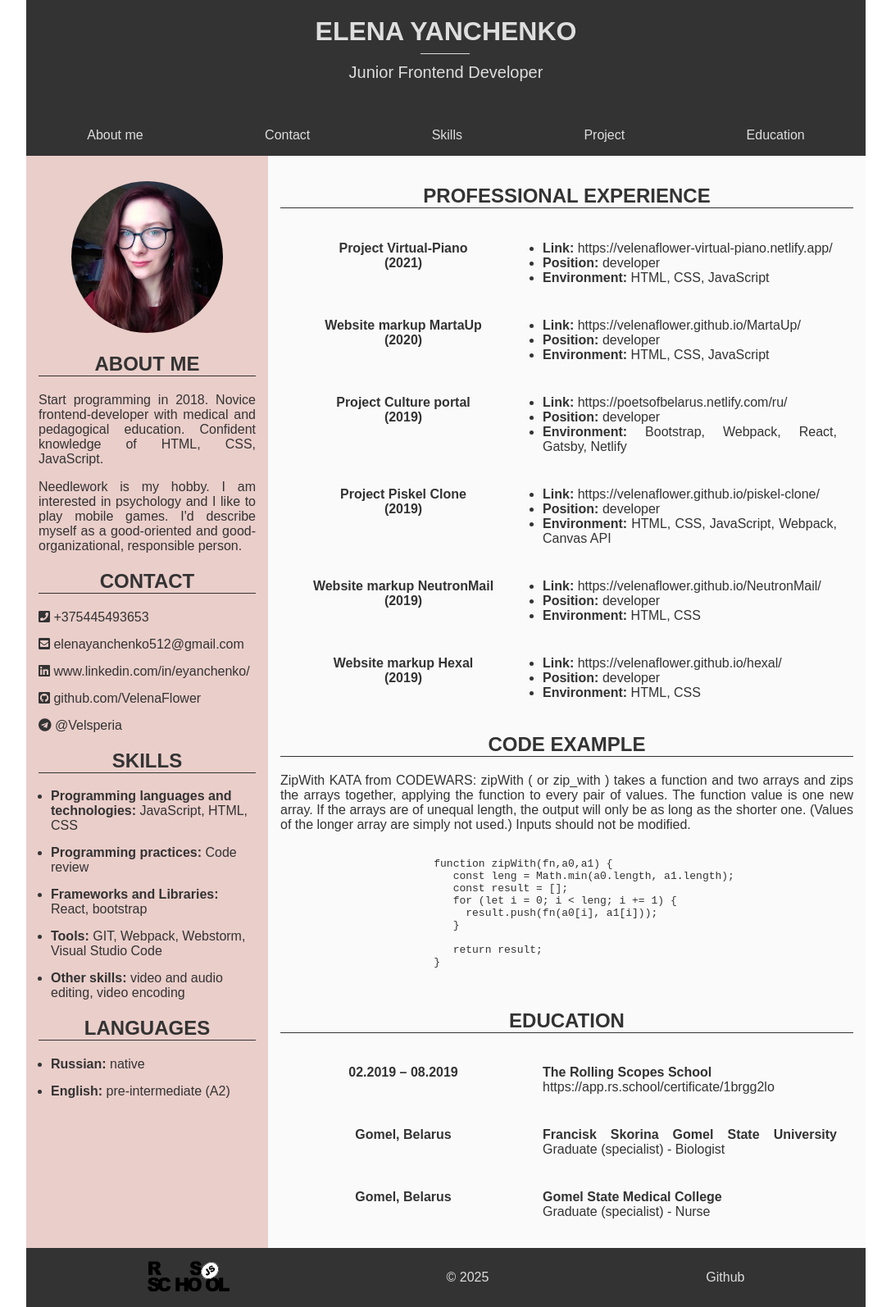
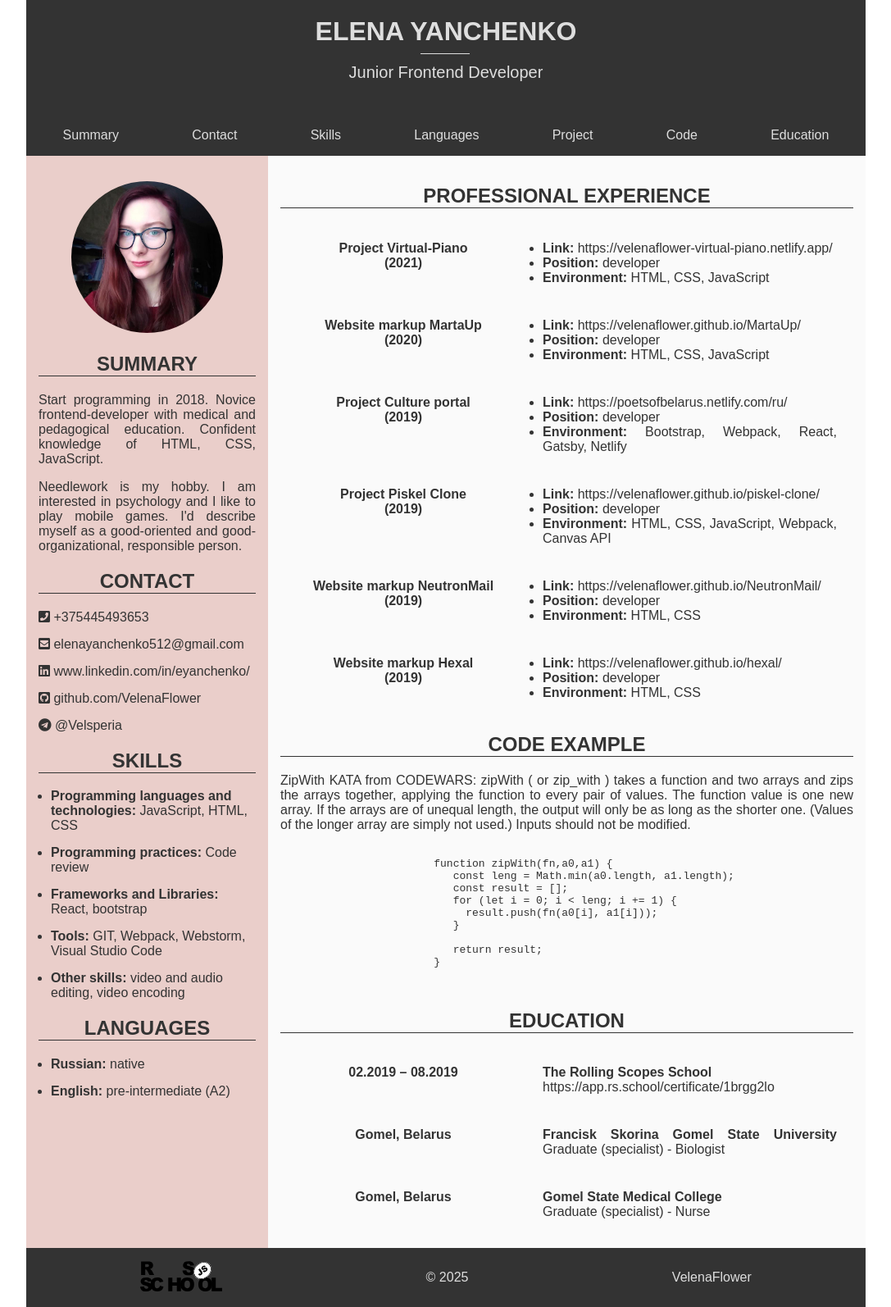
Before and after one commit to VelenaFlower/rsschool-cv, a plain HTML site: page index.html in a window 1280 px wide. Shown: the whole page at 82% size, without its empty margins (96-1183 px from the left). Drawn offline with Linux system fonts and the light colour scheme.

Commit message:
refactor: update nav links

```diff
--- a/index.html
+++ b/index.html
@@ -5,6 +5,7 @@
     <title>RSSchool-cv</title>
     <link href="styles.css" rel="stylesheet">
     <link href="assets/fonts/fontawesome/css/all.css" rel="stylesheet">
+    <link rel="icon" href="assets/images/favicon.ico">
 </head>
 <body>
     <div class="wrapper">
@@ -17,10 +18,12 @@
             </div>
             <nav>
                 <ul class="links-nav">
-                    <li><a class="link-nav" href="#about">About me</a></li>
+                    <li><a class="link-nav" href="#about">Summary</a></li>
                     <li><a class="link-nav" href="#contact">Contact</a></li>
                     <li><a class="link-nav" href="#skills">Skills</a></li>
+                    <li><a class="link-nav" href="#languages">Languages</a></li>
                     <li><a class="link-nav" href="#project">Project</a></li>
+                    <li><a class="link-nav" href="#code">Code</a></li>
                     <li><a class="link-nav" href="#education">Education</a></li>
                 </ul>
             </nav>
@@ -30,7 +33,7 @@
                 <figure>
                     <img class="img-cv" src="assets/images/photo-elena-yanchenko.jpg" alt="photo-elena-yanchenko">
                 </figure>
-                <h2 class="title-h2-aside" id="about">About me</h2>
+                <h2 class="title-h2-aside" id="about">Summary</h2>
                 <p class="text-summary">
                     Start programming in 2018. Novice frontend-developer with medical and pedagogical education. Confident knowledge of HTML, CSS, JavaScript.
                 </p>
@@ -53,7 +56,7 @@
                     <li><b>Tools:</b> GIT, Webpack, Webstorm, Visual Studio Code</li>
                     <li><b>Other skills:</b> video and audio editing, video encoding</li>
                 </ul>
-                <h2 class="title-h2-aside">Languages</h2>
+                <h2 class="title-h2-aside" id="languages">Languages</h2>
                 <ul class="list-skills">
                     <li><b>Russian:</b> native</li>
                     <li><b>English:</b> pre-intermediate (A2)</li>
@@ -111,7 +114,7 @@
                         <li><b>Environment:</b> HTML, CSS</li>
                     </ul>
                 </div>
-                <h2 class="title-h2-article">Code example</h2>
+                <h2 class="title-h2-article" id="code">Code example</h2>
                 <p class="text-kata">
                     ZipWith KATA from CODEWARS: zipWith ( or zip_with ) takes a function and two arrays and zips the arrays together, applying the function to every pair of values. The function value is one new array.
                     If the arrays are of unequal length, the output will only be as long as the shorter one.
@@ -133,7 +136,7 @@
                 <h2 class="title-h2-article" id="education">Education</h2>
                 <div class="flex-wrap">
                     <div class="flex-item">02.2019 – 08.2019</div>
-                    <div class="flex-item"><a class="link-contact" href="https://rs.school/"><b>The Rolling Scopes School</b></a><br><a class="link-contact" href="https://app.rs.school/certificate/1brgg2lo" target="_blank">https://app.rs.school/certificate/1brgg2lo</a></div>
+                    <div class="flex-item"><a class="link-contact" href="https://rs.school/" target="_blank"><b>The Rolling Scopes School</b></a><br><a class="link-contact" href="https://app.rs.school/certificate/1brgg2lo" target="_blank">https://app.rs.school/certificate/1brgg2lo</a></div>
                 <div class="flex-item">Gomel, Belarus</div>
                     <div class="flex-item"><b>Francisk Skorina Gomel State University</b> Graduate (specialist) - Biologist</div>
                     <div class="flex-item">Gomel, Belarus</div>
@@ -142,11 +145,11 @@
             </article>
         </main>
         <footer class="footer">
-            <a href="https://rs.school/courses/javascript-ru" target="_blank"><img class="footer-img" src="assets/images/rs-school-logo.svg"></a>
+            <a href="https://rs.school/courses/javascript-ru" target="_blank"><img class="footer-img" src="assets/images/rs-school-logo.svg" alt="rs-school-logo"></a>
             <div>
                © 2025
             </div>
-            <a class="footer-link" href="https://github.com/VelenaFlower" target="_blank">Github</a>
+            <a class="footer-link" href="https://github.com/VelenaFlower" target="_blank">VelenaFlower</a>
         </footer>
     </div>
 </body>
--- a/styles.css
+++ b/styles.css
@@ -3,6 +3,10 @@ body {
     margin: 0;
     padding: 0;
     font-family: Arial, sans-serif;
+}
+
+html {
+  scroll-behavior: smooth;
 }
 
 .wrapper {
@@ -89,11 +93,13 @@ body {
 .footer-link  {
     text-decoration: none;
     color: #DEDEDE;
+    transition: 0.3s;
 }
 .link-contact,
 .link-project {
     text-decoration: none;
     color: #333333;
+    transition: 0.3s;
 }
 
 .link-contact:hover,
```
Also changed, not shown: assets/images/favicon.ico (added).
